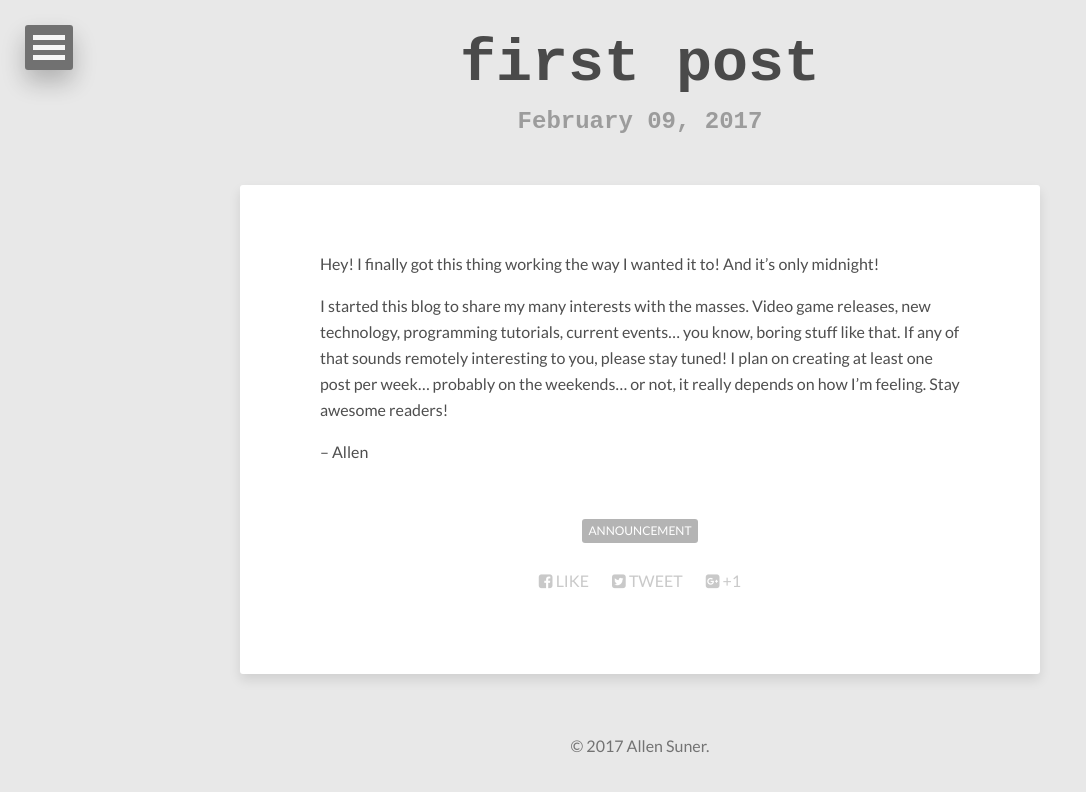
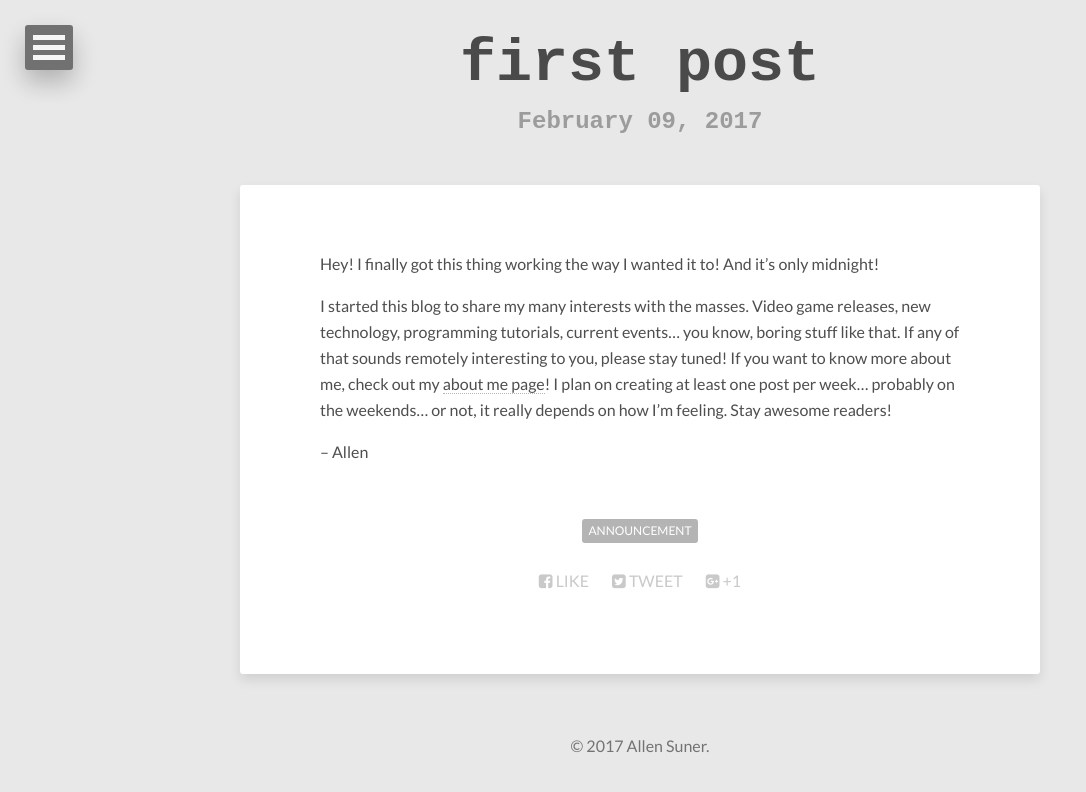
Before and after one commit to allensuner/allensuner.github.io, a Jekyll site: the page built from _posts/2017-02-09-first-post.md, in a window 1280 px wide. Shown: the top 792 px of the page, without its empty margins (0-1086 px from the left). Built offline with Jekyll 4.4.1, drawn with Linux system fonts in a browser that asks for light colours; nearby versions of some CDN libraries.

Commit message:
add link to about me in first post

```diff
--- a/_posts/2017-02-09-first-post.md
+++ b/_posts/2017-02-09-first-post.md
@@ -10,8 +10,9 @@ Hey! I finally got this thing working the way I wanted it to! And it's only midn
 
 I started this blog to share my many interests with the masses. Video game releases,
 new technology, programming tutorials, current events... you know, boring stuff like
-that. If any of that sounds remotely interesting to you, please stay tuned! I plan on
-creating at least one post per week... probably on the weekends... or not, it really
-depends on how I'm feeling. Stay awesome readers!
+that. If any of that sounds remotely interesting to you, please stay tuned! If you
+want to know more about me, check out my [about me page](/about)! I plan on creating at least
+one post per week... probably on the weekends... or not, it really depends on how I'm
+feeling. Stay awesome readers!
 
 -- Allen
```
